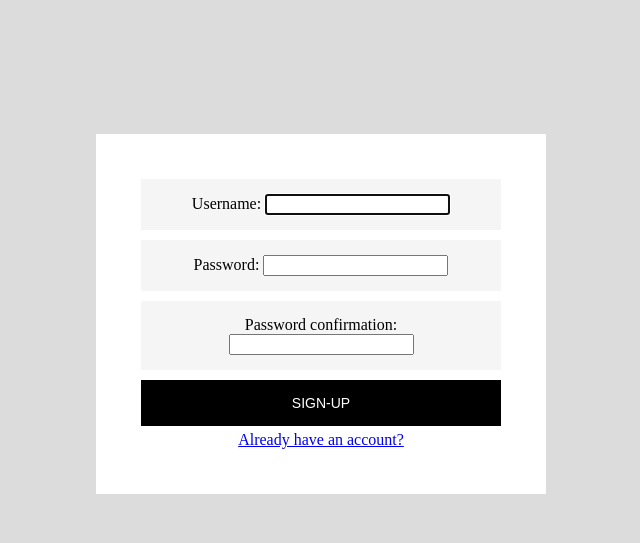
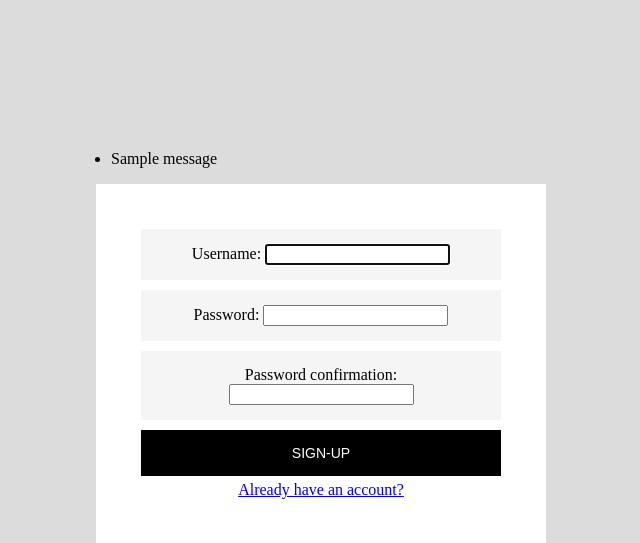
Before and after one commit to BioB3/ku-polls, a Django app: page /signup/ in a window 1280 px wide. Shown: the top 543 px of the page, without its empty margins (319-959 px from the left). Run offline with Django 5.2, Linux system fonts and the light colour scheme; one stand-in notice (Sample message) is shown; parts of the project's set-up code (start-up, migrations or seed data) failed here and were passed over.

Commit message:
show error message when signup failed

```diff
--- a/mysite/views.py
+++ b/mysite/views.py
@@ -1,6 +1,9 @@
+"""View for signup page."""
 from django.shortcuts import render, redirect
 from django.contrib.auth import login, authenticate
 from django.contrib.auth.forms import UserCreationForm
+from django.contrib import messages
+
 
 def signup(request):
     """Register a new user."""
@@ -12,12 +15,11 @@ def signup(request):
             username = form.cleaned_data.get('username')
             # password input field is named 'password1'
             raw_passwd = form.cleaned_data.get('password1')
-            user = authenticate(username=username,password=raw_passwd)
+            user = authenticate(username=username, password=raw_passwd)
             login(request, user)
             return redirect('polls:index')
-        # what if form is not valid?
-        # we should display a message in signup.html
+        else:
+            messages.error(request, "Invalid username or password.")
     else:
-        # create a user form and display it the signup page
         form = UserCreationForm()
     return render(request, 'registration/signup.html', {'form': form})
--- a/templates/registration/signup.html
+++ b/templates/registration/signup.html
@@ -9,6 +9,15 @@
   </head>
 
 <div class="auth">
+  {% if messages %}
+    <ul class="messages">
+    {% for message in messages %}
+      <li class="{{message.tags}} center-text">
+        {{message}}
+      </li>
+    {% endfor %}
+    </ul>
+  {% endif %}
   <div class="form">
     <form class="auth-form" method="post">
       {% csrf_token %}
```
